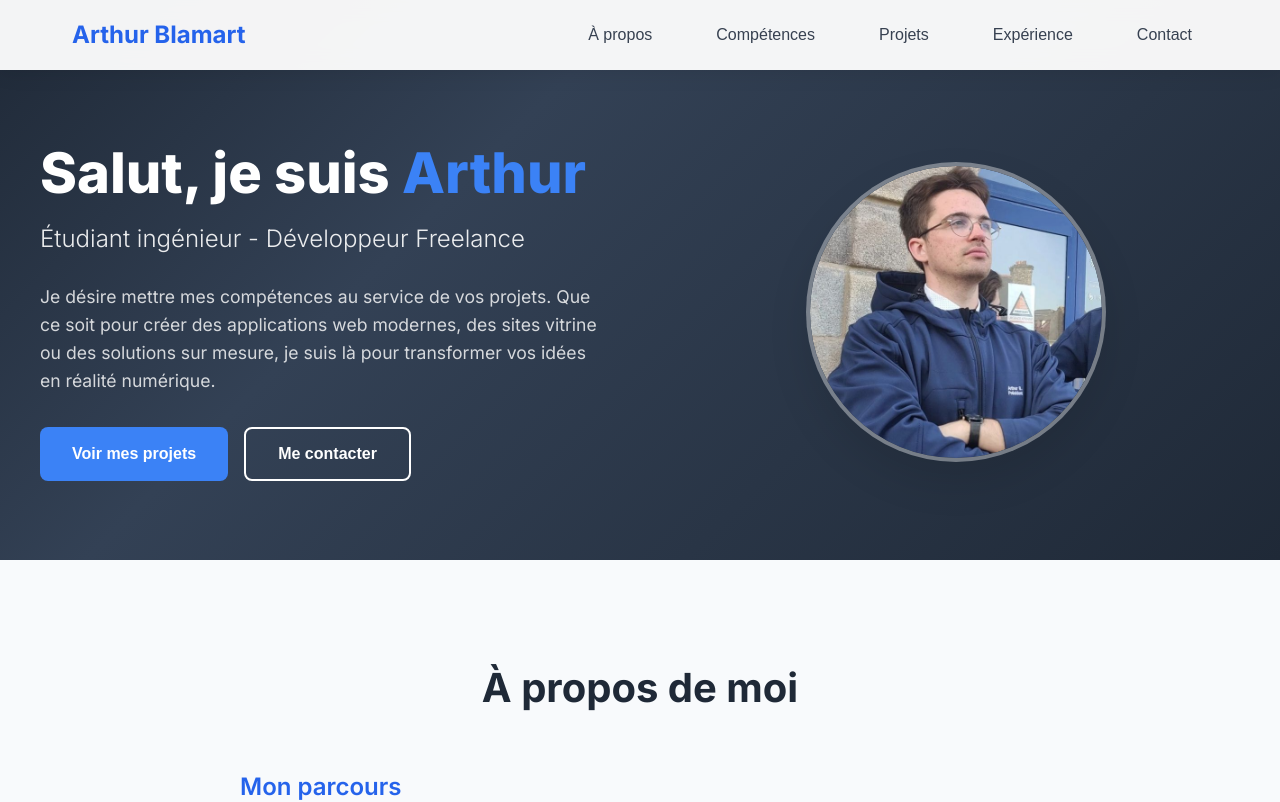
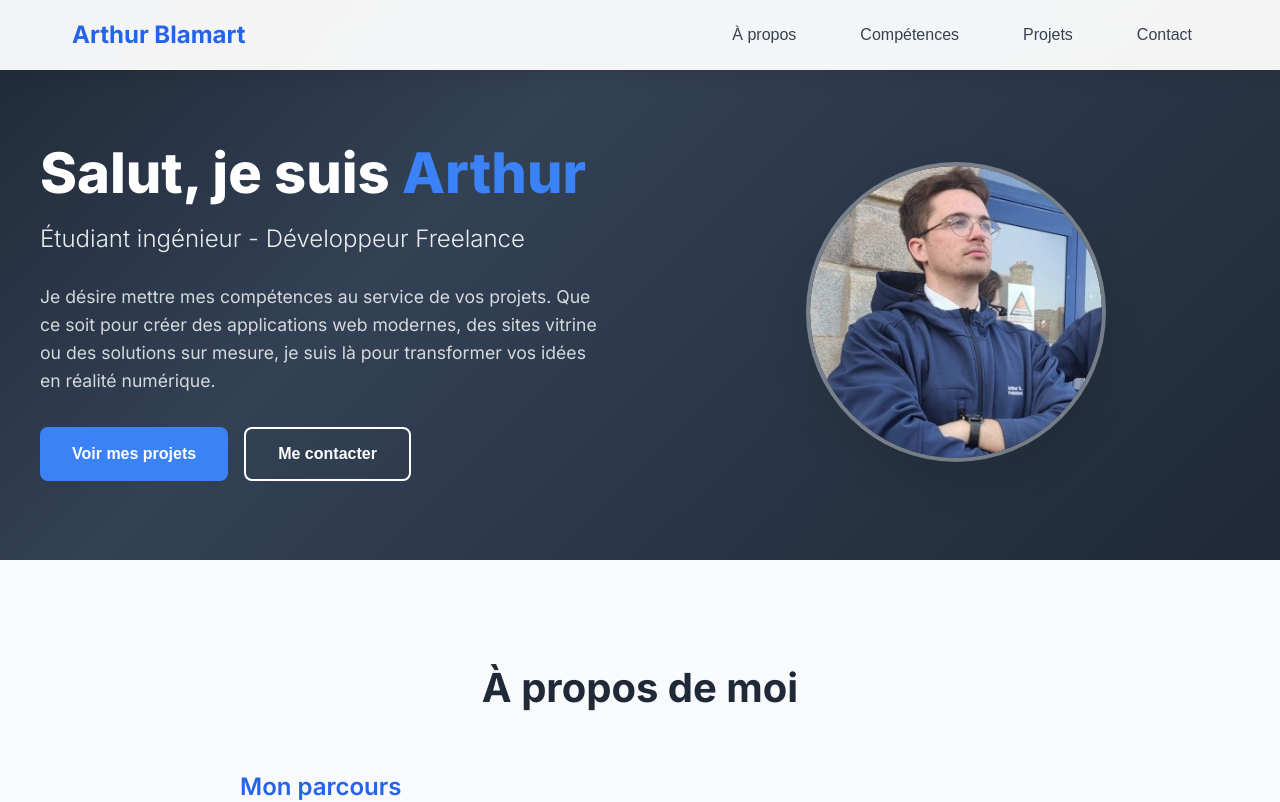
Before and after one commit to Arthur-Blamart/Portfolio, a React (Vite) app: page / in a window 1280 px wide. Shown: the top 802 px of the page. Built offline with nearby package versions, Linux system fonts and the light colour scheme.

Commit message:
suppression expériences

```diff
--- a/src/App.jsx
+++ b/src/App.jsx
@@ -4,7 +4,6 @@ import Presentation from './components/Presentation';
 import About from './components/About';
 import Skills from './components/Skills';
 import Projects from './components/Projects';
-import Experience from './components/Experience';
 import Contact from './components/Contact';
 import Footer from './components/Footer';
 import './App.css';
@@ -17,7 +16,6 @@ function App() {
       <About />
       <Skills />
       <Projects />
-      <Experience />
       <Contact />
       <Footer />
     </div>
--- a/src/components/Header.jsx
+++ b/src/components/Header.jsx
@@ -37,7 +37,6 @@ const Header = () => {
           <li><button onClick={() => scrollToSection('about')}>À propos</button></li>
           <li><button onClick={() => scrollToSection('skills')}>Compétences</button></li>
           <li><button onClick={() => scrollToSection('projects')}>Projets</button></li>
-          <li><button onClick={() => scrollToSection('experience')}>Expérience</button></li>
           <li><button onClick={() => scrollToSection('contact')}>Contact</button></li>
         </ul>
       </nav>
```
